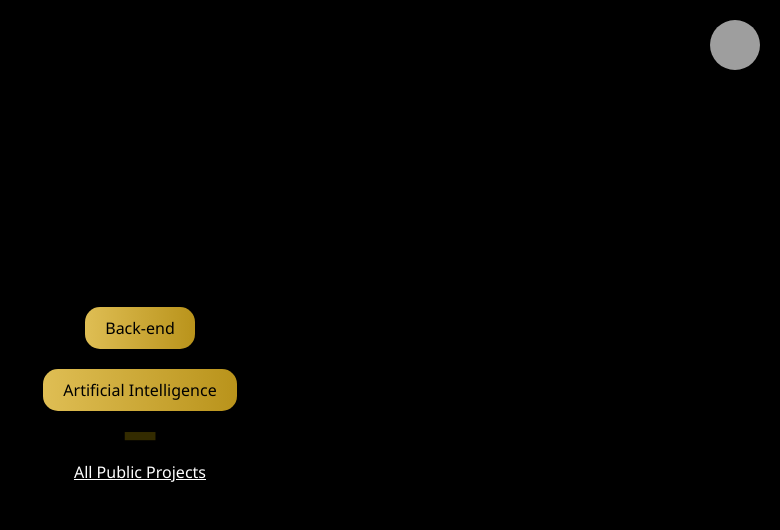
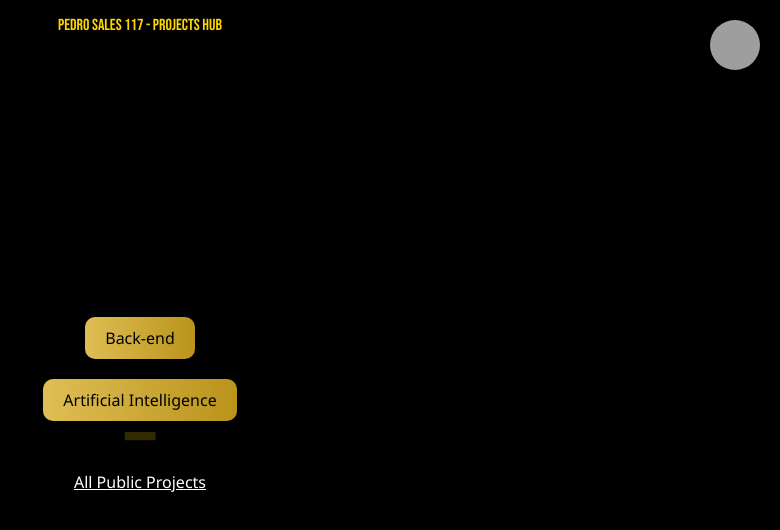
Before and after one commit to PedroSales117/react-ts-pedrosaleshub, a React (Create React App) app: page / in a window 1280 px wide. Shown: the top 530 px of the page, without its empty margins (500-1280 px from the left). Built offline with nearby package versions, Linux system fonts and the light colour scheme; grey boxes are pictures that could not be loaded.

Commit message:
feat(homePage): add title to home page

```diff
--- a/src/pages/HomePage.tsx
+++ b/src/pages/HomePage.tsx
@@ -64,6 +64,12 @@ const HomePage: React.FC = () => {
 
   return (
     <div className={styles.homeContainer}>
+      <div className={styles.headerContainer}>
+        <div className={styles.centerTitle}>
+          <p>
+            {`PEDRO SALES 117 - PROJECTS HUB`}
+          </p>
+        </div>
         <div className={styles.githubButtonContainer}>
           <a
             href="https://github.com/PedroSales117"
@@ -73,7 +79,7 @@ const HomePage: React.FC = () => {
           >
           </a>
         </div>
-
+      </div>
       <div className={styles.textBackground}>
         {typedText}
         <span className={isCaretVisible ? styles.caret : styles.caretHidden}>_</span>
--- a/src/styles/HomePage.module.css
+++ b/src/styles/HomePage.module.css
@@ -1,6 +1,26 @@
+.headerContainer {
+    display: flex;
+    margin-bottom: 20px;
+    justify-content: space-between;
+    align-items: center;
+    width: 100%;
+}
+
+.centerTitle {
+    position: absolute;
+    font-family: 'Bebas Neue', cursive;
+    width: 100%;
+    top: 0;
+    left: 0;
+    display: flex;
+    justify-content: center;
+    align-items: center;
+    z-index: 2;
+}
+
 .homeContainer {
     position: relative;
-    color: black;
+    color: gold;
     background-color: black;
     height: 100vh;
     display: flex;
@@ -51,7 +71,7 @@
     padding: 10px 20px;
     cursor: pointer;
     font-size: 16px;
-    border-radius: 15px;
+    border-radius: 10px;
     transition: transform 0.3s ease, font-weight 0.3s ease;
 }
 
```
Lines whose indentation alone changed are shown as unchanged.
